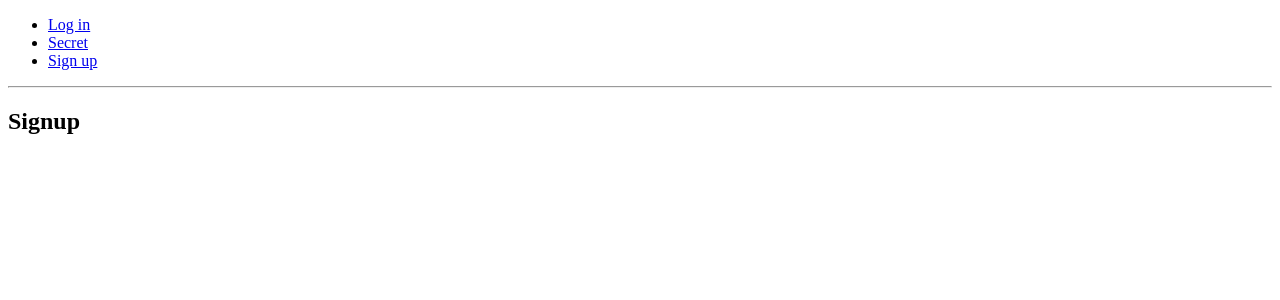
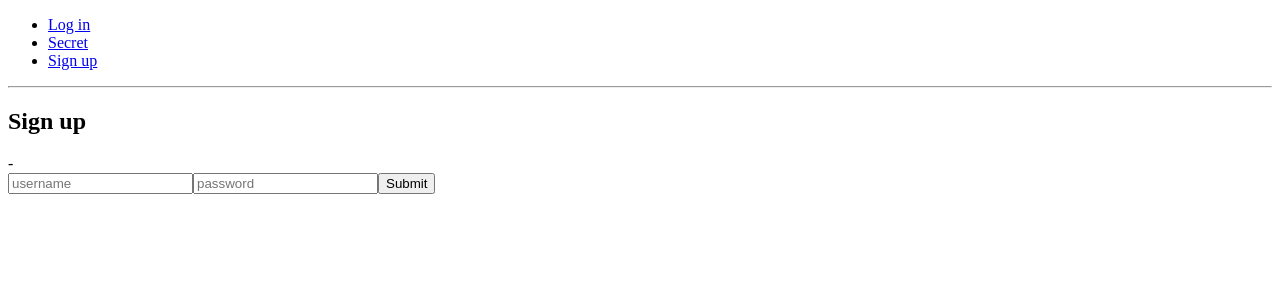
Before and after one commit to skykeeper0/ReactD-starter-kit, a React app: page /signup in a window 1280 px wide. Shown: the top 300 px of the page. Built offline with nearby package versions, Linux system fonts and the light colour scheme; the HTML template or start-up script is replaced by a standard one.

Commit message:
add redirect to route

```diff
--- a/client/src/components/App.js
+++ b/client/src/components/App.js
@@ -5,6 +5,7 @@ import Login from './Login';
 import Signup from './Signup';
 import Secret from './Secret';
 // import NotFound from './NotFound';
+const request = require('request')
 
 class App extends Component {
 
@@ -15,31 +16,31 @@ class App extends Component {
     }
 
     /* when the sign up button is clicked the e get all the data from the form and use request to send request with data to server*/
-    // signupUser(e){
-    //     const signupUser = {
-    //         username: e.target[0].value,
-    //         password: e.target[1].value
-    //     }
+    signupUser(username, password){
+        const signupUser = {
+            username: username,
+            password: password
+        }
 
-    //     //send a post request
+        //send a post request
+        request
+            .post('http://localhost:3000/signup')
+            .form(signupUser)
 
-    // }
+    }
 
     /* when the sign up button is clicked the e get all the data from the form and use request to send request with data to server*/
-    // loginUser(e){
-    //     const loginUser = {
-    //         username: e.target[0].value,
-    //         password: e.target[1].value
-    //     }
+    loginUser(username, password){
+        const loginUser = {
+            username: username,
+            password: password
+        }
 
-    //     //send a post request
+        //send a post request
+        request
+            .post('http://localhost:3000/login')
+            .form(loginUser)
 
-    // }
-
-    //How to pass 2 above function to the components?
-
-    handleClick(i = 'not passed', j = 'not passed') {
-        console.log('username is ',i, ' password is ',j)
     }
 
     render() {
@@ -52,8 +53,8 @@ class App extends Component {
                         <li><Link to='/signup' >Sign up</Link></li>
                     </ul>
                     <hr/>
-                        <Route exact path='/' component={() => (<Login signin={(i,j) => this.handleClick(i,j)} />)} />
-                        <Route path='/signup' component={Signup} />
+                        <Route exact path='/' component={() => (<Login login={(i,j) => this.loginUser(i,j)} />)} />
+                        <Route path='/signup' component={() => (<Signup signup={(i,j) => this.signupUser(i,j)} />)} />
                         <Route path='/secret' component={Secret} />
                 </div>
             </BrowserRouter>
--- a/client/src/components/Login.js
+++ b/client/src/components/Login.js
@@ -12,7 +12,7 @@ class Login extends Component {
         let username = e.target[0].value;
         let password = e.target[1].value;
 
-        this.props.signin(username, password)
+        this.props.login(username, password)
     }
 
     render() {
--- a/client/src/components/Signup.js
+++ b/client/src/components/Signup.js
@@ -1,11 +1,32 @@
-import React from 'react';
+import React, {Component} from 'react';
 
-const Signup = () => {
-    return (
-        <div>
-            <h2>Signup</h2>
-        </div>
-    )
+class Signup extends Component {
+
+    constructor() {
+        super()
+        this.passUser = this.passUser.bind(this)
+    }
+
+    passUser(e) {
+        e.preventDefault();
+        let username = e.target[0].value;
+        let password = e.target[1].value;
+
+        this.props.signup(username, password)
+    }
+
+    render() {
+        return (
+            <div>
+                <h2>Sign up</h2>-
+                <form onSubmit={this.passUser}>
+                    <input type="text" name="username" placeholder="username"/>
+                    <input type="text" name="password" placeholder="password"/>
+                    <button>Submit</button>
+                </form>
+            </div>
+        )
+    }
 };
 
 export default Signup;
```
Also changed, not shown: client/public/index.html (+2 -7 lines), 1 other file (tests, documents, lock files or other folders).
